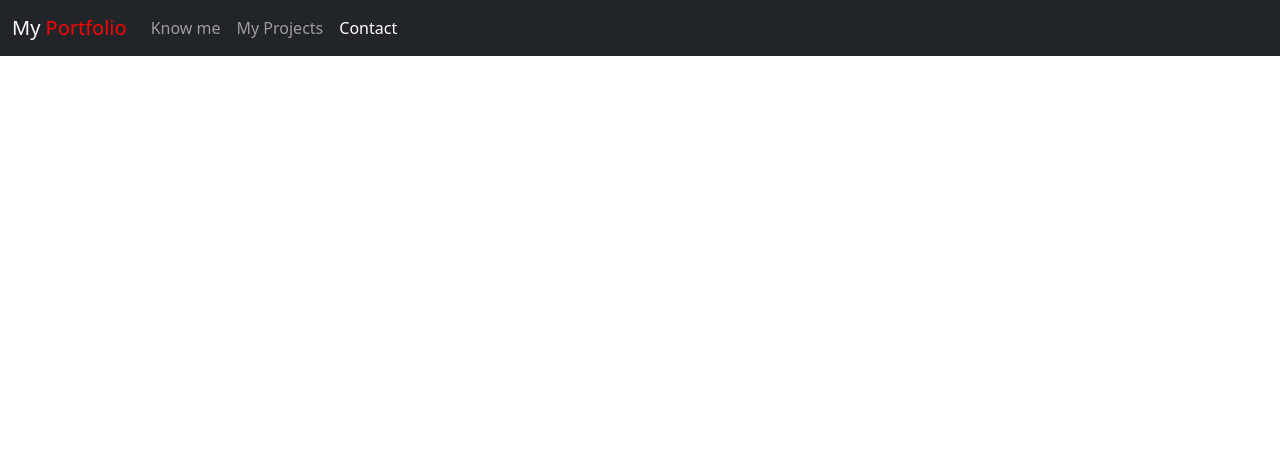
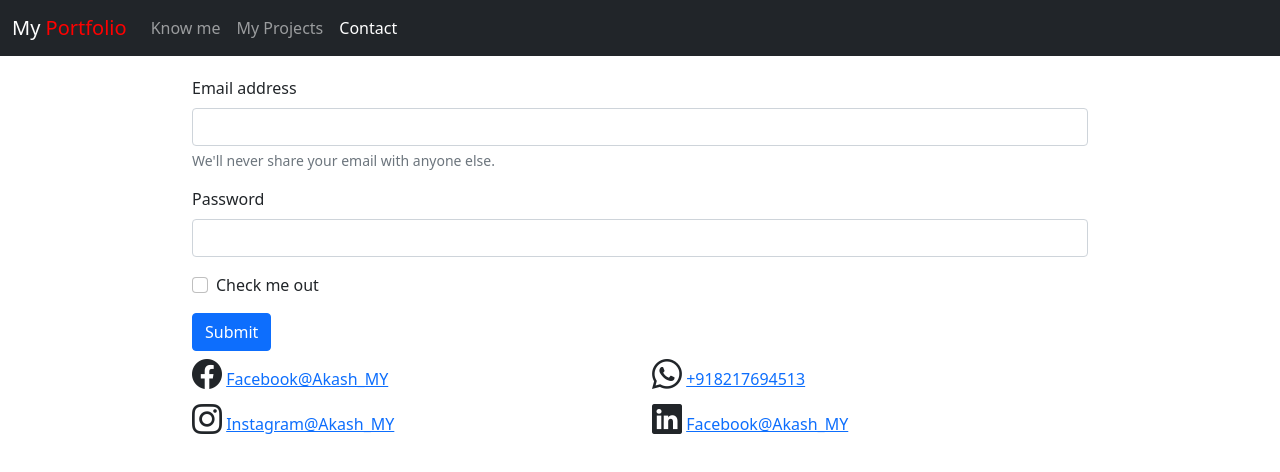
Before and after one commit to Akash2122/My-Portfolio, a plain HTML site: page contact.html in a window 1280 px wide. Drawn offline with nearby package versions, Linux system fonts and the light colour scheme.

Commit message:
add contact

```diff
--- a/contact.html
+++ b/contact.html
@@ -7,7 +7,7 @@
 
     <!-- Bootstrap CSS -->
     <link href="https://cdn.jsdelivr.net/npm/bootstrap@5.1.1/dist/css/bootstrap.min.css" rel="stylesheet" integrity="sha384-F3w7mX95PdgyTmZZMECAngseQB83DfGTowi0iMjiWaeVhAn4FJkqJByhZMI3AhiU" crossorigin="anonymous">
-
+    <link rel="stylesheet" href="https://cdn.jsdelivr.net/npm/bootstrap-icons@1.5.0/font/bootstrap-icons.css">
     <title>Contat me</title>
   </head>
   <body>
@@ -37,13 +37,57 @@
 </nav>
 
 
+<form style="width:70%; margin:20px auto;">
+    <div class="mb-3">
+      <label for="exampleInputEmail1" class="form-label">Email address</label>
+      <input type="email" class="form-control" id="exampleInputEmail1" aria-describedby="emailHelp">
+      <div id="emailHelp" class="form-text">We'll never share your email with anyone else.</div>
+    </div>
+    <div class="mb-3">
+      <label for="exampleInputPassword1" class="form-label">Password</label>
+      <input type="password" class="form-control" id="exampleInputPassword1">
+    </div>
+    <div class="mb-3 form-check">
+      <input type="checkbox" class="form-check-input" id="exampleCheck1">
+      <label class="form-check-label" for="exampleCheck1">Check me out</label>
+    </div>
+    <button type="submit" class="btn btn-primary">Submit</button>
+
+  </div>
+  <div class="row" style="width:50% margin: 10px auto;">
+    <div class="col-6">
+      <i class="bi bi-facebook" style="font-size: 30px;"></i>
+      <a href="https://www.facebook.com/akash.yallatti/">Facebook@Akash_MY</a>
+    </div>
+
+    <div class="col-6">
+      <i class="bi bi-whatsapp" style="font-size: 30px;"></i>
+      <a href="#">+918217694513</a>
+    </div>
+
+    <div class="col-6">
+      <i class="bi bi-instagram" style="font-size: 30px;"></i>
+      <a href="https://www.instagram.com/akash_yallatti/">Instagram@Akash_MY</a>
+    </div>
+
+    <div class="col-6">
+      <i class="bi bi-linkedin" style="font-size: 30px;"></i>
+      <a href="https://www.linkedin.com/in/akash-yallatti-47246a221/">Facebook@Akash_MY</a>
+    </div>
+
+  </div>
+</form>
+
+
+
+
 
     <script src="https://cdn.jsdelivr.net/npm/bootstrap@5.1.1/dist/js/bootstrap.bundle.min.js" integrity="sha384-/bQdsTh/da6pkI1MST/rWKFNjaCP5gBSY4sEBT38Q/9RBh9AH40zEOg7Hlq2THRZ" crossorigin="anonymous"></script>
 
     <!-- Option 2: Separate Popper and Bootstrap JS -->
-    <!--
+
     <script src="https://cdn.jsdelivr.net/npm/@popperjs/core@2.9.3/dist/umd/popper.min.js" integrity="sha384-W8fXfP3gkOKtndU4JGtKDvXbO53Wy8SZCQHczT5FMiiqmQfUpWbYdTil/SxwZgAN" crossorigin="anonymous"></script>
     <script src="https://cdn.jsdelivr.net/npm/bootstrap@5.1.1/dist/js/bootstrap.min.js" integrity="sha384-skAcpIdS7UcVUC05LJ9Dxay8AXcDYfBJqt1CJ85S/CFujBsIzCIv+l9liuYLaMQ/" crossorigin="anonymous"></script>
-    -->
+
   </body>
 </html>
```
